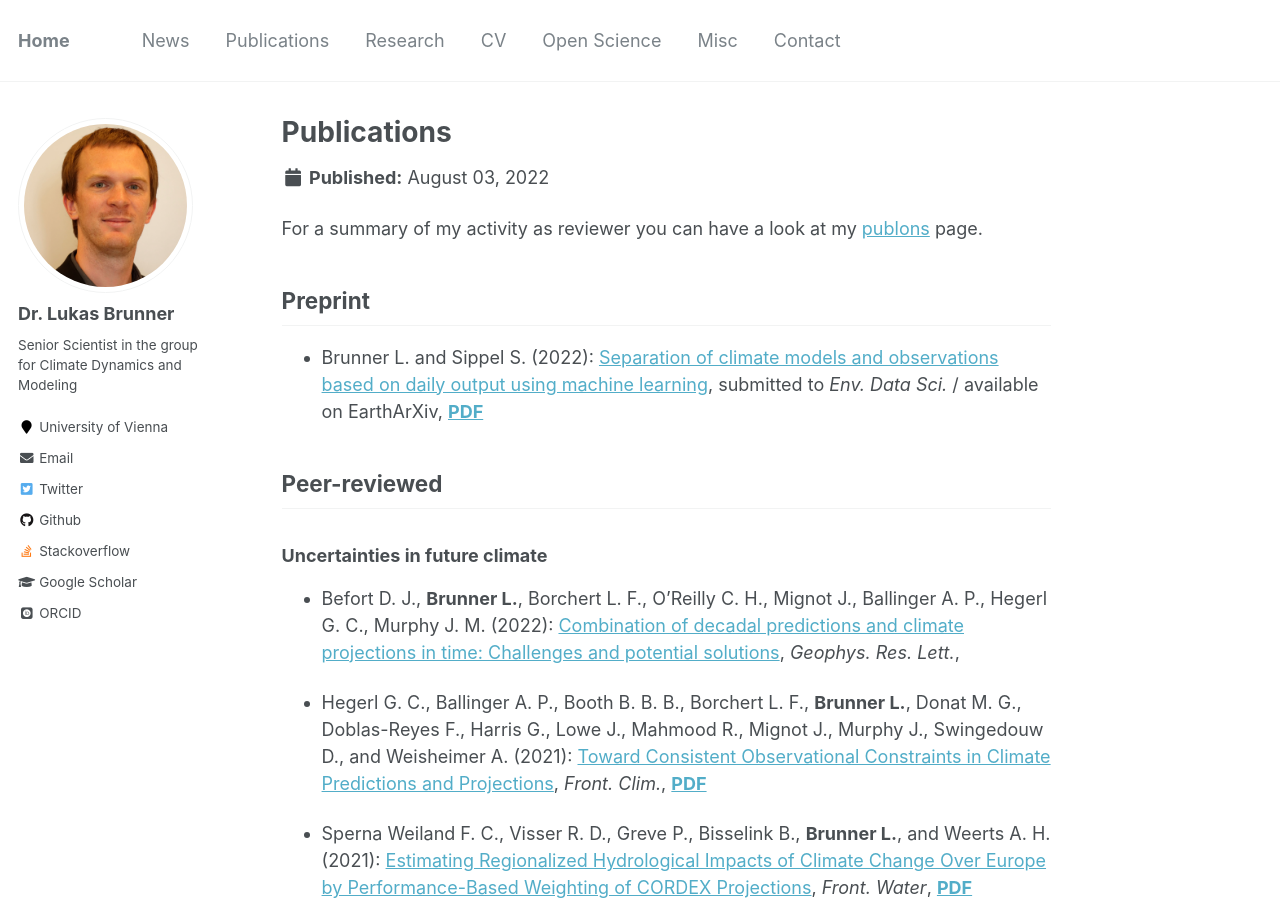
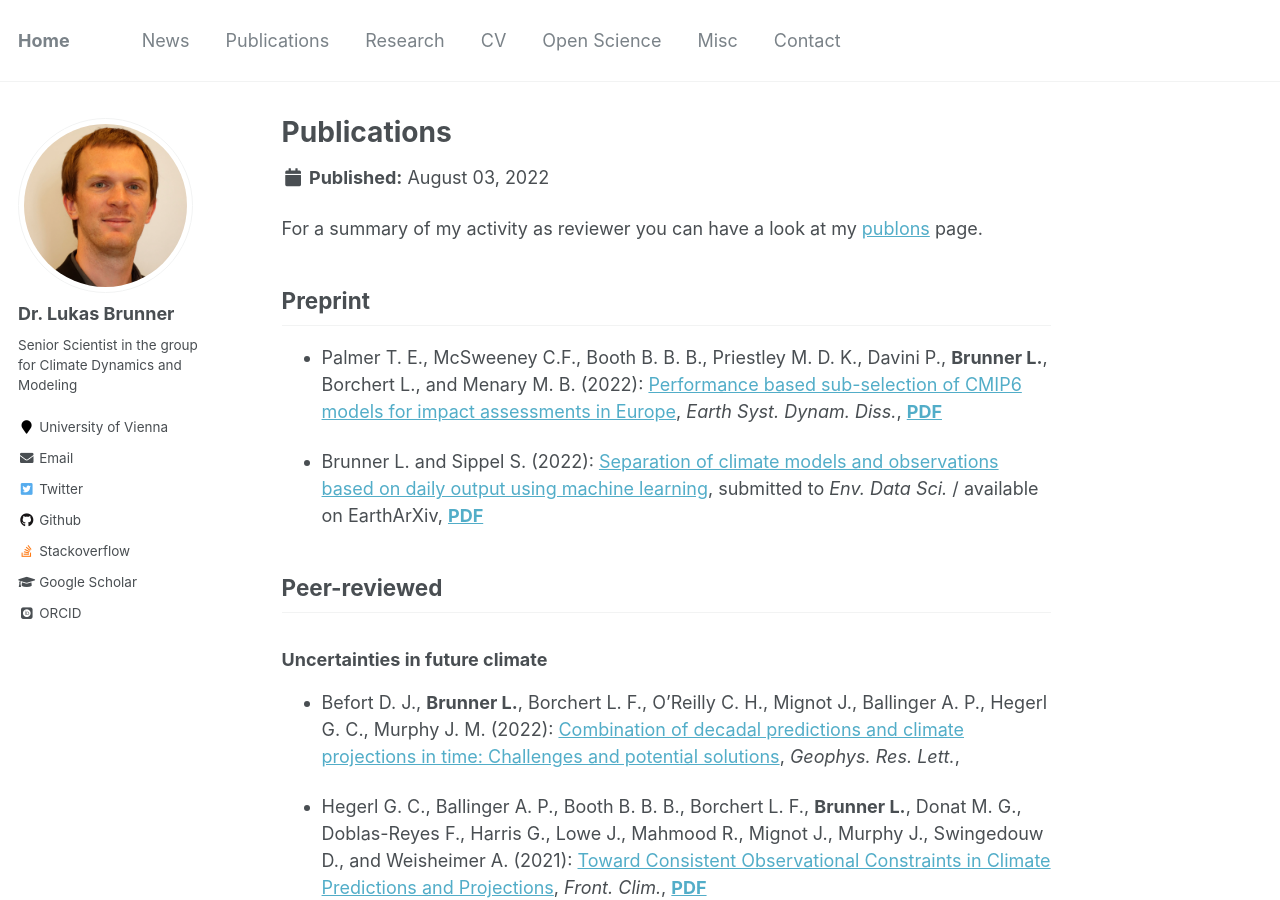
Before and after one commit to lukasbrunner/lukasbrunner.github.io, a Jekyll site: the page built from _publications/publications.md, in a window 1280 px wide and 900 px high. Built offline with Jekyll 4.4.1, drawn with Linux system fonts in a browser that asks for light colours; some web fonts are replaced.

Commit message:
Add Palmer2022_ESDD

```diff
--- a/_publications/publications.md
+++ b/_publications/publications.md
@@ -9,6 +9,12 @@ For a summary of my activity as reviewer you can have a look at my <a href="http
 
 Preprint
 --------
+
+- Palmer T. E., McSweeney C.F., Booth B. B. B., Priestley M. D. K., Davini P., **Brunner L.**, Borchert L., and Menary M. B. (2022):
+<a href="https://doi.org/10.5194/esd-2022-31" target="_blank">
+Performance based sub-selection of CMIP6 models for impact assessments in Europe</a>,
+_Earth Syst. Dynam. Diss._,
+<a href="https://lukasbrunner.github.io/files/Palmer2022_ESDD.pdf" target="_blank"><b>PDF</b></a>
 
 - Brunner L. and Sippel S. (2022):
 <a href="https://doi.org/10.31223/X53M0J" target="_blank">
```
Also changed, not shown: _news/news.md (+7 -0 lines).
